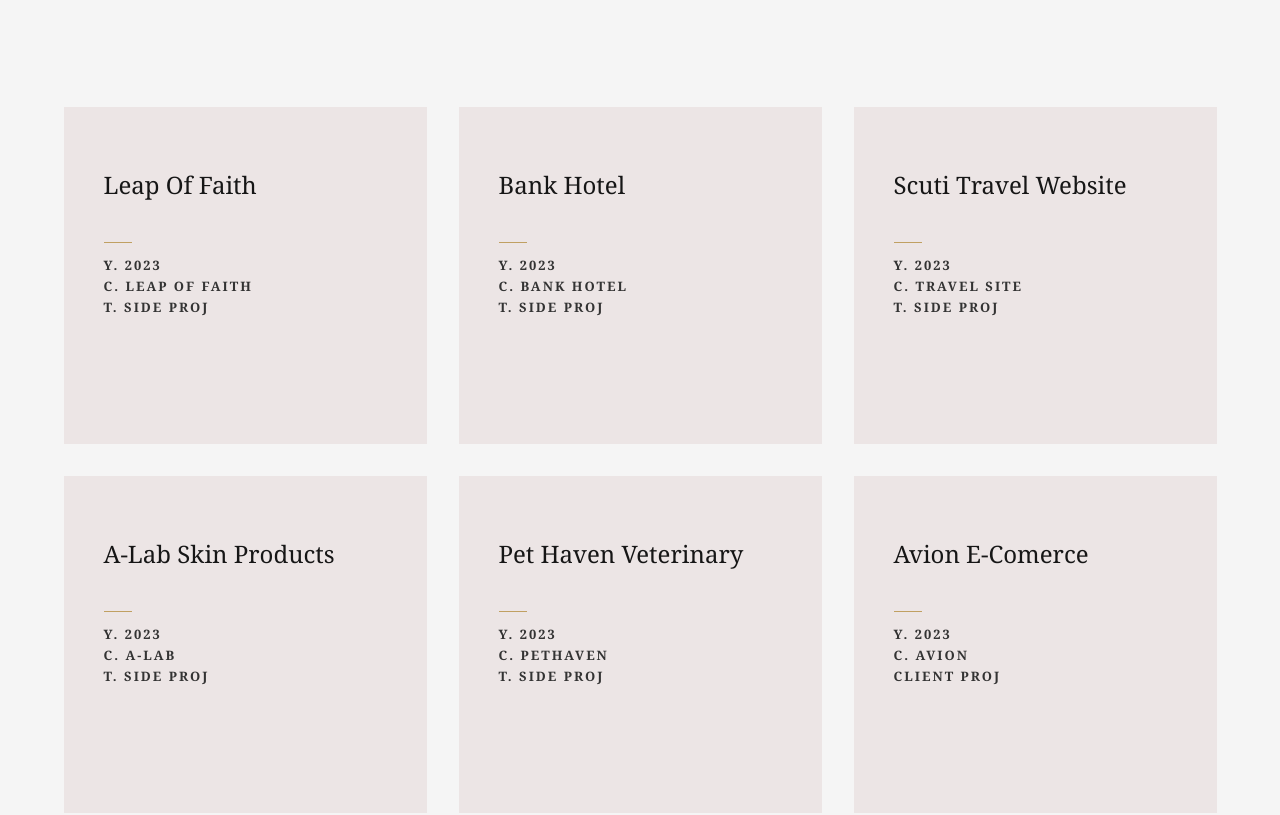
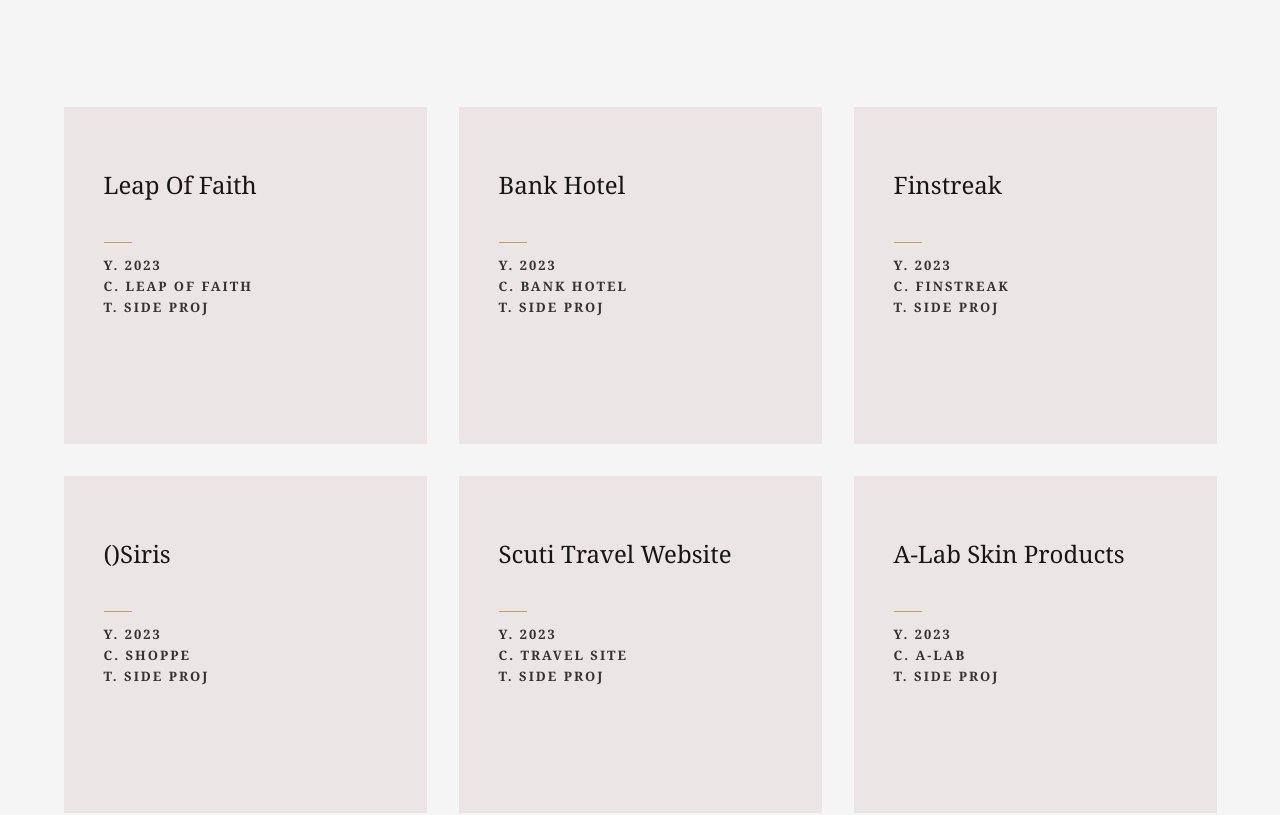
Before and after one commit to uy-scuti100/Port, a React (Vite) app: page / in a window 1280 px wide. Shown: the part 3300-4115 px from the top of the page. Built offline with nearby package versions, Linux system fonts and the light colour scheme.

Commit message:
added a few projects

```diff
--- a/src/constants/ProjectLinks.js
+++ b/src/constants/ProjectLinks.js
@@ -11,6 +11,20 @@ export const links = [
       href: "https://hotel-flame-pi.vercel.app/",
       year: "Y. 2023",
       concept: "C. Bank Hotel",
+      type: "T. Side Proj",
+   },
+   {
+      label: "Finstreak",
+      href: "https://finstreak.vercel.app/",
+      year: "Y. 2023",
+      concept: "C. Finstreak",
+      type: "T. Side Proj",
+   },
+   {
+      label: "()siris",
+      href: "https://shoppe-omega.vercel.app/",
+      year: "Y. 2023",
+      concept: "C. Shoppe",
       type: "T. Side Proj",
    },
    {
```
Also changed, not shown: public/images/Screenshot 2023-08-03 075831.jpg (added). Lines whose indentation alone changed are shown as unchanged.
